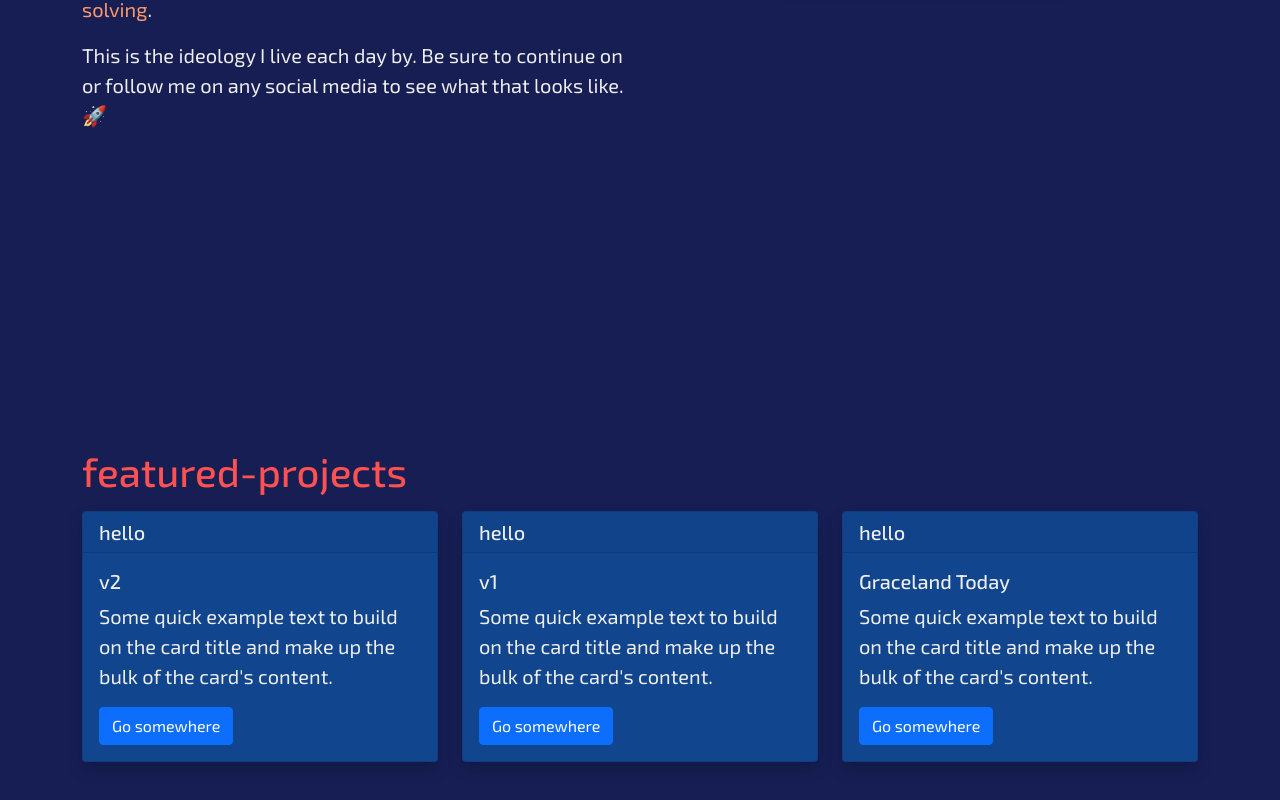
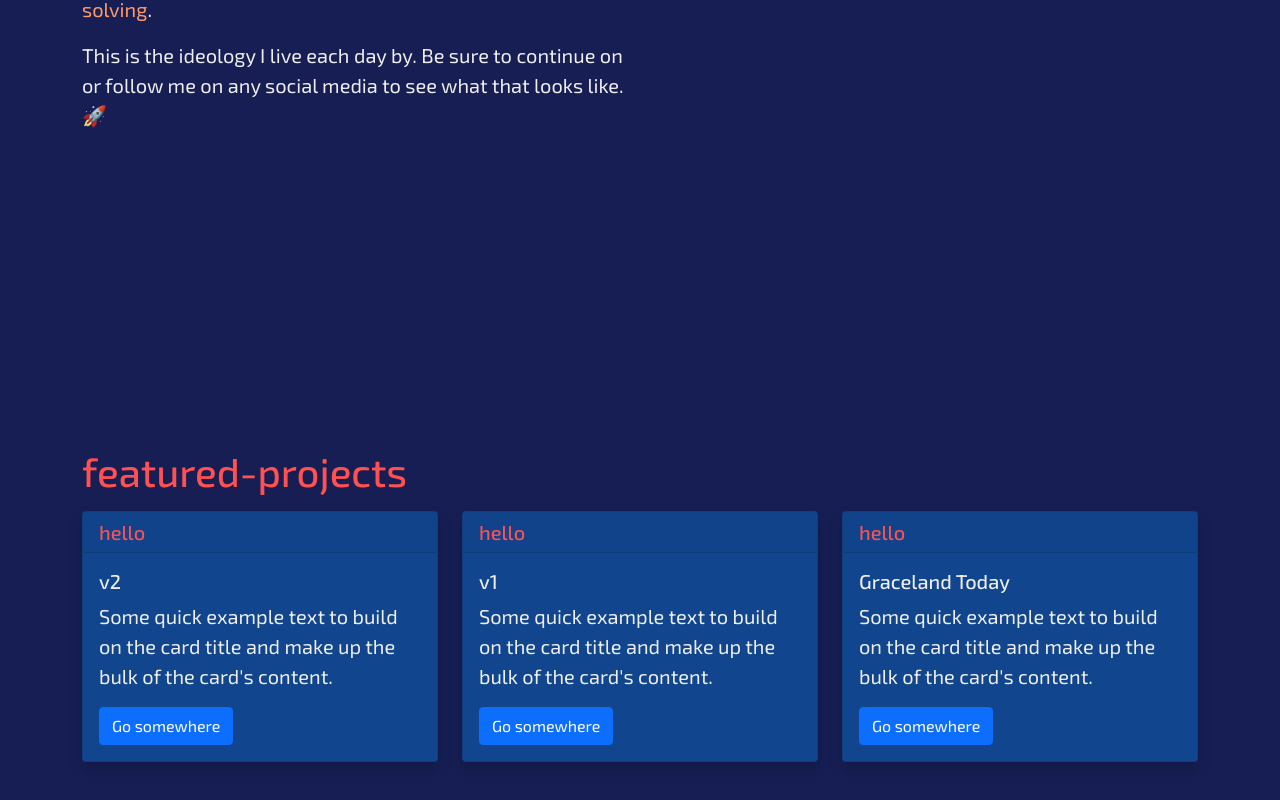
Before and after one commit to dylanfox5/v2-migration, a React (Create React App) app: page / in a window 1280 px wide. Shown: the part 1458-2258 px from the top of the page. Built offline with nearby package versions, Linux system fonts and the light colour scheme.

Commit message:
add icon styling

```diff
--- a/src/components/projects/Projects.css
+++ b/src/components/projects/Projects.css
@@ -22,3 +22,7 @@
 .card:hover {
     background-color: var(--space-blue) !important;
 }
+
+.card-icon {
+    color: var(--red);
+}
--- a/src/components/projects/Projects.js
+++ b/src/components/projects/Projects.js
@@ -12,7 +12,7 @@ function Projects() {
                 <h1 className='projects-h'>featured-projects</h1>
                 <Col>
                     <Card className='shadow'>
-                        <Card.Header as='h5'>hello</Card.Header>
+                        <Card.Header as='h5' className='card-icon'>hello</Card.Header>
                         <Card.Body>
                             <Card.Title>v2</Card.Title>
                             <Card.Text>
@@ -25,7 +25,7 @@ function Projects() {
                 </Col>
                 <Col>
                     <Card className='shadow'>
-                        <Card.Header as='h5'>hello</Card.Header>
+                        <Card.Header as='h5' className='card-icon'>hello</Card.Header>
                         <Card.Body>
                             <Card.Title>v1</Card.Title>
                             <Card.Text>
@@ -38,7 +38,7 @@ function Projects() {
                 </Col>
                 <Col>
                     <Card className='shadow'>
-                        <Card.Header as='h5'>hello</Card.Header>
+                        <Card.Header as='h5' className='card-icon'>hello</Card.Header>
                         <Card.Body>
                             <Card.Title>Graceland Today</Card.Title>
                             <Card.Text>
```
